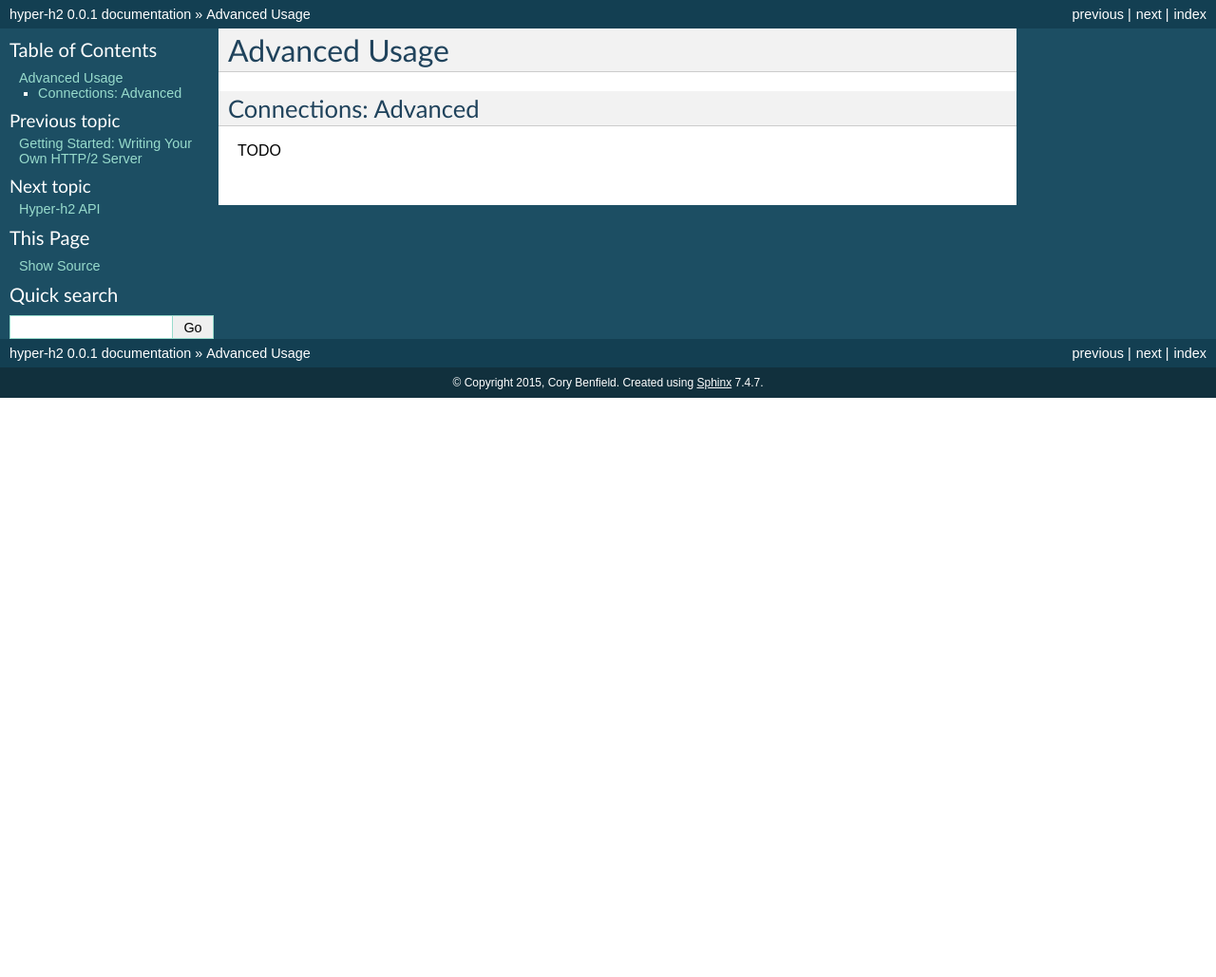
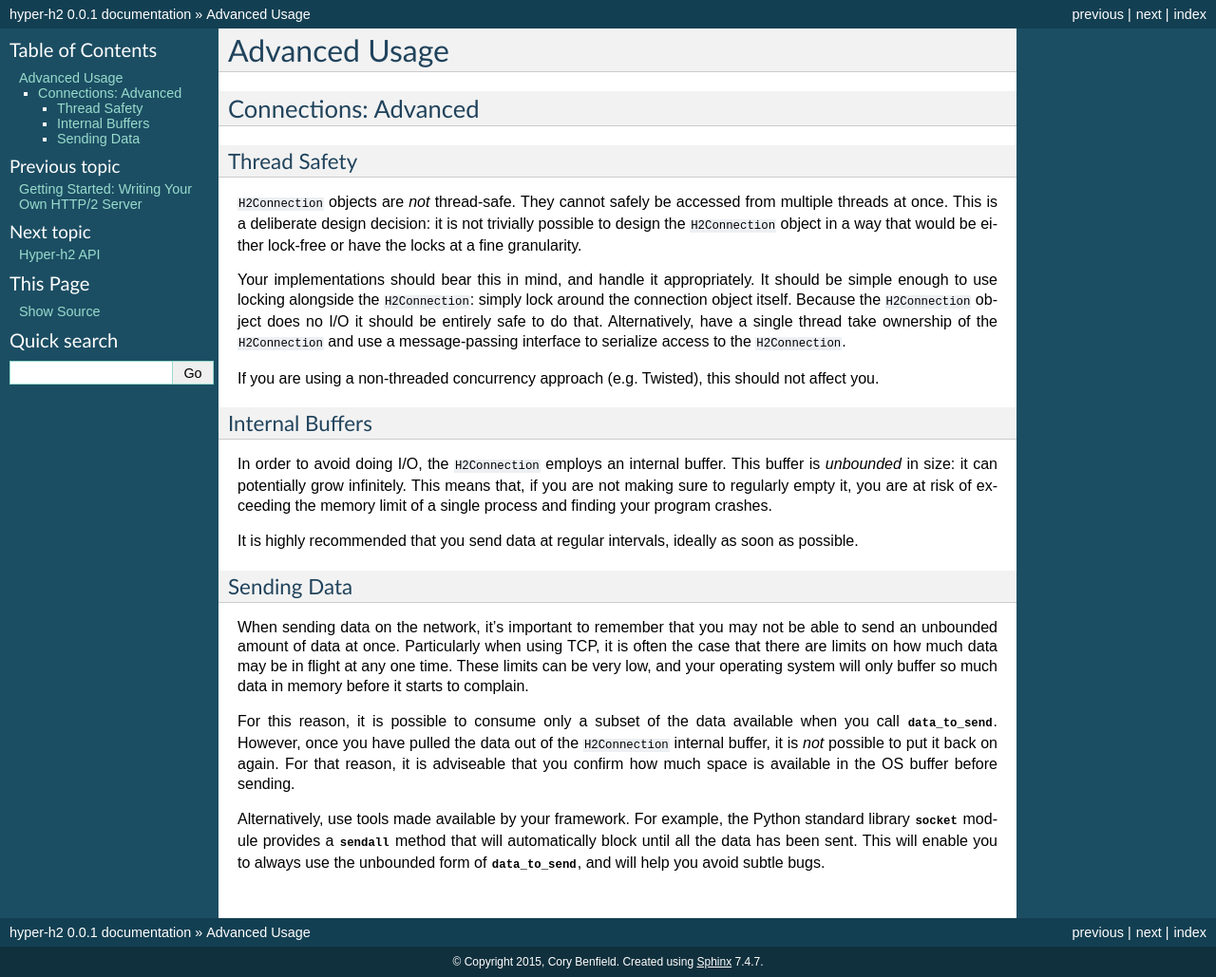
Before and after one commit to python-hyper/h2, a Sphinx documentation site: the page built from docs/source/advanced-usage.rst, in a window 1280 px wide. Shown: the whole page at 95% size. Built offline with Sphinx 7.4.7, drawn with Linux system fonts in a browser that asks for light colours; before the commit the page ends 900 px from its top, so only the background shows below that.

Commit message:
Advanced documentation on H2Connection

```diff
--- a/docs/source/advanced-usage.rst
+++ b/docs/source/advanced-usage.rst
@@ -6,4 +6,56 @@ Advanced Usage
 Connections: Advanced
 ---------------------
 
-TODO
+Thread Safety
+~~~~~~~~~~~~~
+
+``H2Connection`` objects are *not* thread-safe. They cannot safely be accessed
+from multiple threads at once. This is a deliberate design decision: it is not
+trivially possible to design the ``H2Connection`` object in a way that would
+be either lock-free or have the locks at a fine granularity.
+
+Your implementations should bear this in mind, and handle it appropriately. It
+should be simple enough to use locking alongside the ``H2Connection``: simply
+lock around the connection object itself. Because the ``H2Connection`` object
+does no I/O it should be entirely safe to do that. Alternatively, have a single
+thread take ownership of the ``H2Connection`` and use a message-passing
+interface to serialize access to the ``H2Connection``.
+
+If you are using a non-threaded concurrency approach (e.g. Twisted), this
+should not affect you.
+
+Internal Buffers
+~~~~~~~~~~~~~~~~
+
+In order to avoid doing I/O, the ``H2Connection`` employs an internal buffer.
+This buffer is *unbounded* in size: it can potentially grow infinitely. This
+means that, if you are not making sure to regularly empty it, you are at risk
+of exceeding the memory limit of a single process and finding your program
+crashes.
+
+It is highly recommended that you send data at regular intervals, ideally as
+soon as possible.
+
+Sending Data
+~~~~~~~~~~~~
+
+When sending data on the network, it's important to remember that you may not
+be able to send an unbounded amount of data at once. Particularly when using
+TCP, it is often the case that there are limits on how much data may be in
+flight at any one time. These limits can be very low, and your operating system
+will only buffer so much data in memory before it starts to complain.
+
+For this reason, it is possible to consume only a subset of the data available
+when you call :meth:`data_to_send <h2.connection.H2Connection.data_to_send>`.
+However, once you have pulled the data out of the ``H2Connection`` internal
+buffer, it is *not* possible to put it back on again. For that reason, it is
+adviseable that you confirm how much space is available in the OS buffer before
+sending.
+
+Alternatively, use tools made available by your framework. For example, the
+Python standard library :mod:`socket <python:socket>` module provides a
+:meth:`sendall <python:socket.socket.sendall>` method that will automatically
+block until all the data has been sent. This will enable you to always use the
+unbounded form of
+:meth:`data_to_send <h2.connection.H2Connection.data_to_send>`, and will help
+you avoid subtle bugs.
```
